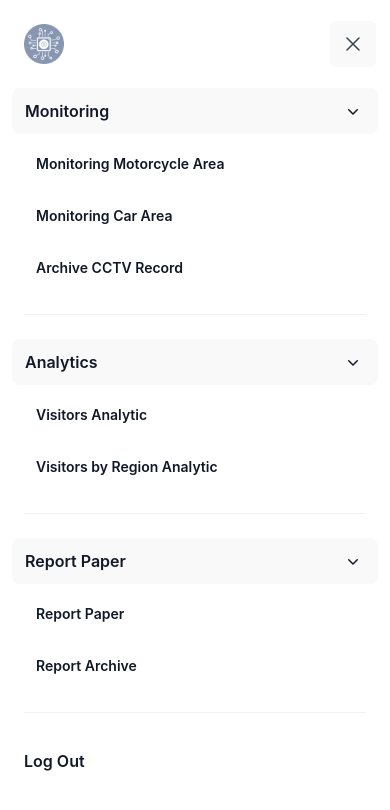
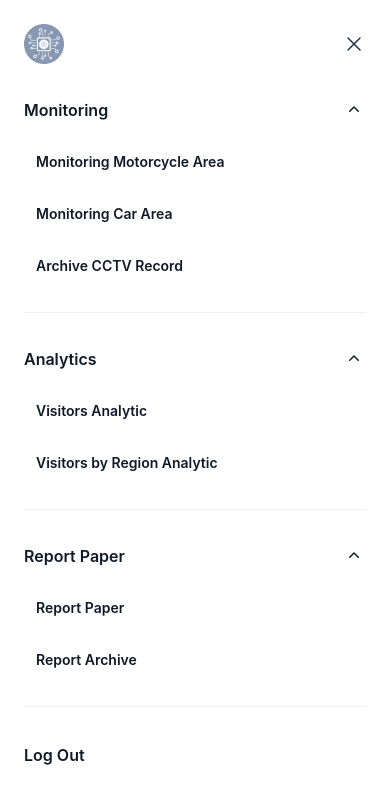
Before and after one commit to Automation-Parking/Frontend-Monitoring-System, a React (Vite) app: page / in a window 390 px wide. Shown: the top 810 px of the page. Built offline with nearby package versions, Linux system fonts and the light colour scheme.

Commit message:
interaktif hidden menu

```diff
--- a/src/components/Dropdown.jsx
+++ b/src/components/Dropdown.jsx
@@ -26,8 +26,8 @@ const Dropdown = (props) => {
             <svg
               className={`h-5 w-5 flex-none text-gray-400 transition-all duration-500 ease-in-out ${
                 activeButton === dropdownName && isDropdownOpen
-                  ? "scale-y-100 opacity-100"
-                  : "scale-y-0 opacity-0"
+                  ? "rotate-180"
+                  : ""
               }`}
               viewBox="0 0 20 20"
               fill="currentColor"
--- a/src/components/HeadHiddenMenu.jsx
+++ b/src/components/HeadHiddenMenu.jsx
@@ -1,24 +1,27 @@
 import React from "react";
 
 const HeadHiddenMenu = (props) => {
-  const { children, header } = props;
+  const {
+    children,
+    header,
+    isSubMenuOpen,
+    toggleSubMenu,
+    activeButton = "",
+  } = props;
+
   return (
     <div className="space-y-2 py-6">
       <div className="-mx-3">
         <button
           type="button"
-          className="flex w-full items-center justify-between rounded-lg py-2 pl-3 pr-3.5 text-base/7 font-semibold text-gray-900 hover:bg-gray-50"
+          onClick={toggleSubMenu}
+          className="flex w-full items-center justify-between rounded-lg py-2 pl-3 pr-3.5 text-base/7 font-semibold bg-transparent text-gray-900 border-0 focus:outline-none hover:border-0 hover:bg-gray-50"
           aria-controls="disclosure-1"
-          aria-expanded="false"
+          aria-expanded={isSubMenuOpen}
         >
           {header}
-          {/* <!--
-      Expand/collapse icon, toggle classNamees based on menu open state.
-
-      Open: "rotate-180", Closed: ""
-    --> */}
           <svg
-            className="h-5 w-5 flex-none"
+            className={`h-5 w-5 flex-none ${isSubMenuOpen ? "rotate-180" : ""}`}
             viewBox="0 0 20 20"
             fill="currentColor"
             aria-hidden="true"
@@ -31,10 +34,11 @@ const HeadHiddenMenu = (props) => {
             />
           </svg>
         </button>
-        {/* <!-- 'Product' sub-menu, show/hide based on menu state. --> */}
-        <div className="mt-2 space-y-2" id="disclosure-1">
-          {children}
-        </div>
+        {isSubMenuOpen && (
+          <div className="mt-2 space-y-2" id="disclosure-1">
+            {children}
+          </div>
+        )}
       </div>
     </div>
   );
--- a/src/components/Header.jsx
+++ b/src/components/Header.jsx
@@ -9,6 +9,7 @@ import LogoChartBar from "../assets/image/Logo/memory_chart-bar.png";
 import LogoPaper from "../assets/image/Logo/bxs_file-archive.png";
 import LogoPaperArchive from "../assets/image/Logo/vaadin_archive.png";
 import LogoBraincore from "../assets/image/Logo/Braincore.png";
+import LogoAdmin from "../assets/image/Logo/LogoAdmin.png";
 import HiddenMenu from "./HiddenMenu";
 import SubHiddenMenu from "./SubHiddenMenu";
 import HeadHiddenMenu from "./HeadHiddenMenu";
@@ -18,11 +19,28 @@ const Header = () => {
   const [isReportPaperDropdownOpen, setReportPaperDropdownOpen] =
     useState(false);
   const [activeButton, setActiveButton] = useState("");
+  const [isMenuOpen, setIsMenuOpen] = useState(true);
+  const [isMonitoringSubMenuOpen, setMonitoringSubMenuOpen] = useState(true);
+  const [isAnalyticSubMenuOpen, setAnalyticSubMenuOpen] = useState(true);
+  const [isReportPaperSubMenuOpen, setReportPaperSubMenuOpen] = useState(true);
+
+  const toggleMenu = () => {
+    setIsMenuOpen(!isMenuOpen);
+  };
+
+  const toggleMonitoringSubMenu = () => {
+    setMonitoringSubMenuOpen(!isMonitoringSubMenuOpen);
+  };
+  const toggleAnalyticSubMenu = () => {
+    setAnalyticSubMenuOpen(!isAnalyticSubMenuOpen);
+  };
+  const toggleReportPaperSubMenu = () => {
+    setReportPaperSubMenuOpen(!isReportPaperSubMenuOpen);
+  };
 
   const handleButtonClick = (buttonName) => {
     setActiveButton(buttonName);
 
-    // Menangani dropdown yang berbeda
     if (buttonName === "Monitoring") {
       setMonitoringDropdownOpen(!isMonitoringDropdownOpen);
       setAnalyticDropdownOpen(false);
@@ -56,10 +74,11 @@ const Header = () => {
           </span>
         </div>
 
-        <div className="flex lg:hidden">
+        <div className="flex lg:hidden absolute right-4 pl-4">
           <button
             type="button"
-            className="-m-2.5 inline-flex items-center justify-center rounded-md p-2.5 text-gray-700"
+            onClick={toggleMenu}
+            className=" inline-flex items-center justify-center rounded-md p-2.5 text-gray-700 bg-gradient-to-b from-[#d2e9f8] via-[#c3e1f4] to-[#7ac8f9] border-0 focus:outline-none hover:text-white"
           >
             <span className="sr-only">Open main menu</span>
             <svg
@@ -82,18 +101,14 @@ const Header = () => {
 
         <div className="hidden lg:flex lg:flex-1 lg:justify-end lg:gap-x-3">
           <div className="flex h-12 w-12 flex-none items-center justify-center rounded-full bg-gray-50 group-hover:bg-white">
-            <img
-              src="/path/to/motorcycle-icon.png"
-              alt="Motorcycle Icon"
-              className="h-6 w-6"
-            />
+            <img src={LogoAdmin} alt="Motorcycle Icon" className="h-9 w-9" />
           </div>
-          <a
+          <p
             href="#"
-            className="flex items-center justify-center text-lg font-bold text-[#ffffff]"
+            className="flex items-center justify-center text-xl font-bold text-[#ffffff]"
           >
             User
-          </a>
+          </p>
         </div>
       </nav>
       <nav
@@ -206,7 +221,6 @@ const Header = () => {
             dropdownName="Report Paper"
           >
             <SubDropdown>
-              <div className="group relative flex items-center gap-x-6 rounded-lg p-4 text-sm/6 hover:bg-gray-50">
               <div className="flex h-11 w-11 flex-none items-center justify-center rounded-lg bg-gray-50 group-hover:bg-white">
                 <img src={LogoPaper} alt="Report Paper" className="h-6 w-6" />
               </div>
@@ -216,10 +230,9 @@ const Header = () => {
                   <span className="absolute inset-0"></span>
                 </a>
                 <p className="mt-1 text-gray-600">
-                    Efficiently archive and manage your CCTV records,
-                    safeguarding valuable footage for future reference
+                  Efficiently archive and manage your CCTV records, safeguarding
+                  valuable footage for future reference
                 </p>
-                </div>
               </div>
             </SubDropdown>
             <SubDropdown>
@@ -246,17 +259,29 @@ const Header = () => {
           </Dropdown>
         </div>
       </nav>
-      <HiddenMenu>
-        <HeadHiddenMenu header="Monitoring">
+      <HiddenMenu isMenuOpen={isMenuOpen} toggleMenu={toggleMenu}>
+        <HeadHiddenMenu
+          header="Monitoring"
+          isSubMenuOpen={isMonitoringSubMenuOpen}
+          toggleSubMenu={toggleMonitoringSubMenu}
+        >
           <SubHiddenMenu href="#">Monitoring Motorcycle Area</SubHiddenMenu>
           <SubHiddenMenu href="#">Monitoring Car Area</SubHiddenMenu>
           <SubHiddenMenu href="#">Archive CCTV Record</SubHiddenMenu>
         </HeadHiddenMenu>
-        <HeadHiddenMenu header="Analytics">
+        <HeadHiddenMenu
+          header="Analytics"
+          isSubMenuOpen={isAnalyticSubMenuOpen}
+          toggleSubMenu={toggleAnalyticSubMenu}
+        >
           <SubHiddenMenu href="#">Visitors Analytic</SubHiddenMenu>
           <SubHiddenMenu href="#">Visitors by Region Analytic</SubHiddenMenu>
         </HeadHiddenMenu>
-        <HeadHiddenMenu header="Report Paper">
+        <HeadHiddenMenu
+          header="Report Paper"
+          isSubMenuOpen={isReportPaperSubMenuOpen}
+          toggleSubMenu={toggleReportPaperSubMenu}
+        >
           <SubHiddenMenu href="#">Report Paper</SubHiddenMenu>
           <SubHiddenMenu href="#">Report Archive</SubHiddenMenu>
         </HeadHiddenMenu>
--- a/src/components/HiddenMenu.jsx
+++ b/src/components/HiddenMenu.jsx
@@ -1,24 +1,26 @@
-import React, { Children } from "react";
-import SubHiddenMenu from "./SubHiddenMenu";
+import React, { useState } from "react";
 import LogoBraincore from "../assets/image/Logo/Braincore.png";
 const HiddenMenu = (props) => {
-  const { children } = props;
+  const { children, isMenuOpen, toggleMenu } = props;
+
   return (
     <div className="lg:hidden" role="dialog" aria-modal="true">
       {/* <!-- Background backdrop, show/hide based on slide-over state. --> */}
-      <div className="fixed inset-0 z-10"></div>
+      {isMenuOpen && <div className="fixed inset-0 z-10"></div>}
+
+      {/* Menu Utama */}
+      {/* Menu Utama */}
+      {isMenuOpen && (
         <div className="fixed inset-y-0 right-0 z-10 w-full overflow-y-auto bg-white px-6 py-6 sm:max-w-sm sm:ring-1 sm:ring-gray-900/10">
           <div className="flex items-center justify-between">
             <a href="#" className="-m-1.5 p-1.5">
-            <img
-              className="h-10 w-auto"
-              src={LogoBraincore}
-              alt="Logo Braincore"
-            />
+              <span className="sr-only">Logo-Brain-Parking</span>
+              <img className="h-10 w-auto" src={LogoBraincore} alt="" />
             </a>
             <button
+              onClick={toggleMenu}
               type="button"
-            className="-m-2.5 rounded-md p-2.5 text-gray-700"
+              className="-m-2.5 rounded-md p-2.5 bg-transparent border-0 focus:outline-none hover:border-0 hover:bg-gray-50 "
             >
               <span className="sr-only">Close menu</span>
               <svg
@@ -28,7 +30,6 @@ const HiddenMenu = (props) => {
                 strokeWidth="1.5"
                 stroke="currentColor"
                 aria-hidden="true"
-              data-slot="icon"
               >
                 <path
                   strokeLinecap="round"
@@ -52,6 +53,7 @@ const HiddenMenu = (props) => {
             </div>
           </div>
         </div>
+      )}
     </div>
   );
 };
```
Also changed, not shown: src/assets/image/Logo/LogoAdmin.png (added). Lines whose indentation alone changed are shown as unchanged.
